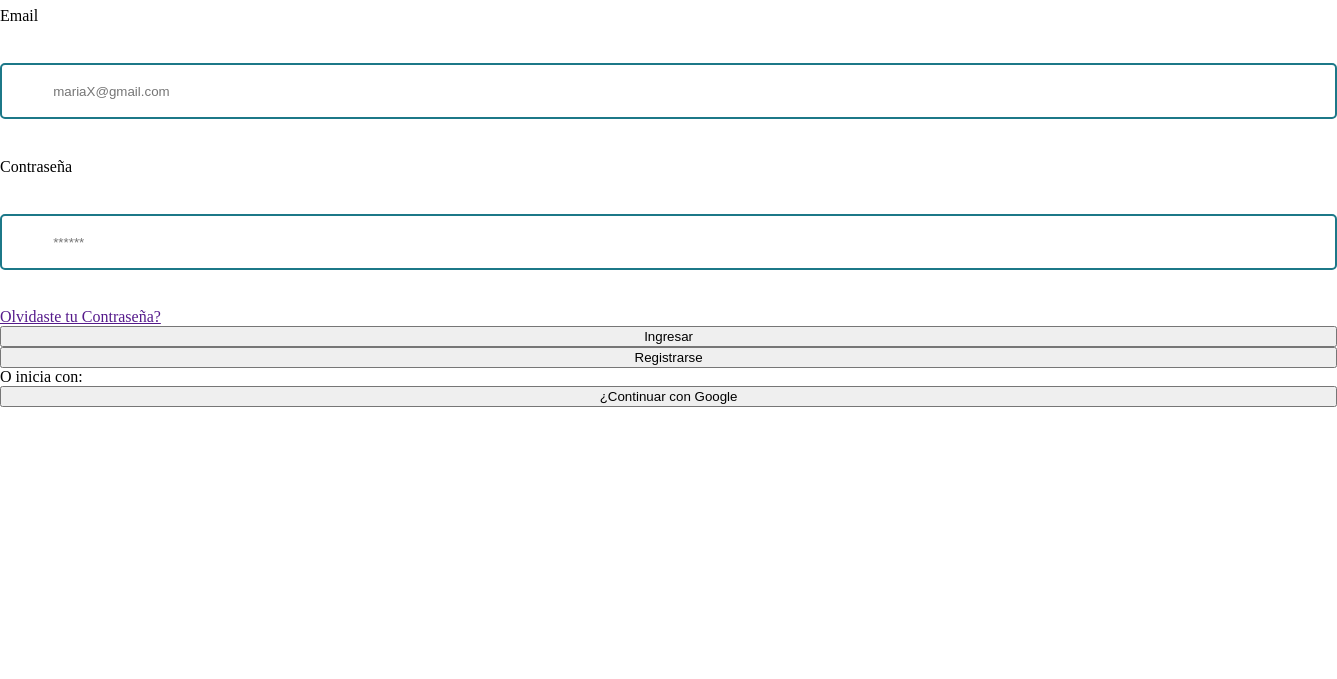
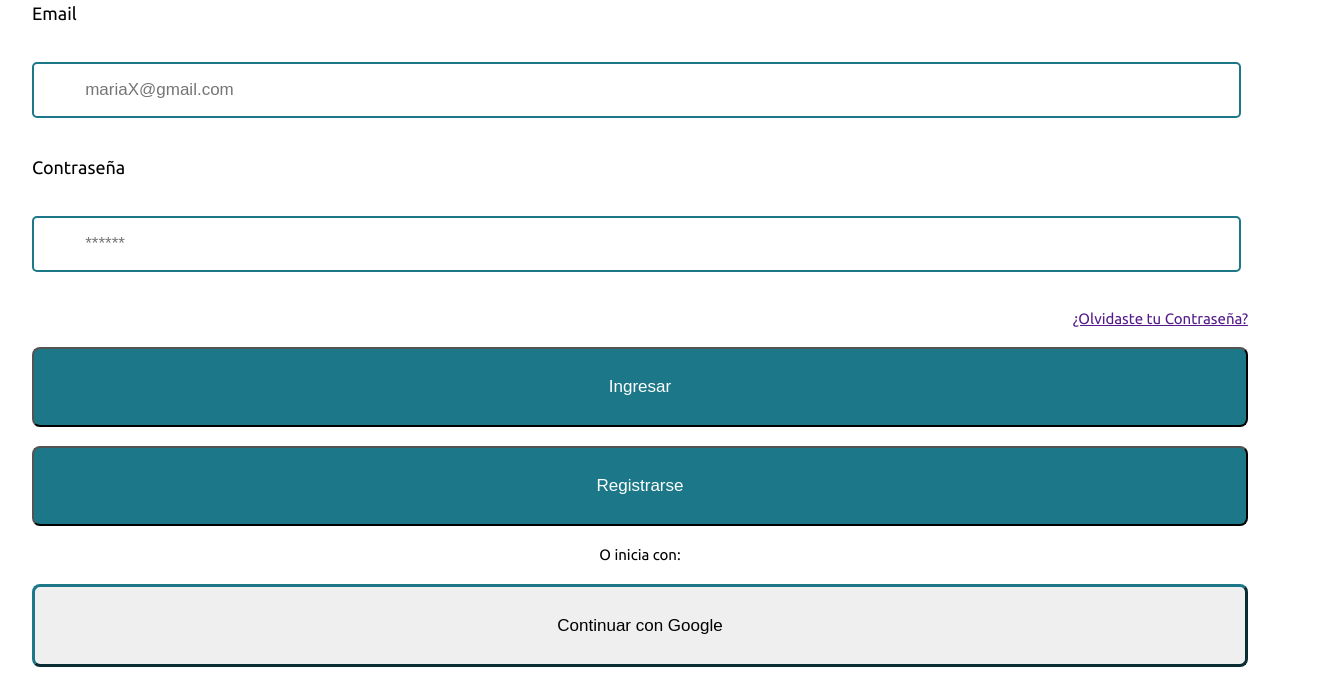
Before and after one commit to Laboratoria/DEV005-social-network, a website built with Vite: page src/index.html in a window 1280 px wide. Shown: the part 603-1282 px from the top of the page, 1337 px wide, since content can reach past the window. Before the commit the page ends 1010 px from the top, so only its background shows below. Built offline with nearby package versions, Linux system fonts and the light colour scheme.

Commit message:
changes styles

```diff
--- a/src/css/style.css
+++ b/src/css/style.css
@@ -2,18 +2,23 @@
 body {
 margin: 0;
 padding: 0;
+font-family: 'Ubuntu', sans-serif;
 }
 
-header {
-max-width: 20%;
-max-height: 20%;
+img {
+    display: block;
+    margin-left: auto;
+    margin-right: auto;
+    max-width: 100%;
+    max-height: 100%;
 }
 
 .container{
 display: flex;
 flex-wrap: wrap;
 flex-direction: column;
-justify-content: space-between;
+justify-content: space-around;
+align-content: center;
 }
 
 .welcome{
@@ -21,7 +26,7 @@ justify-content: space-between;
 }
 
 .text{
-width: 100%;
+width: 90%;
 height: 50px;
 padding-left: 4%;
 border: 2px solid #1C7888;
@@ -29,3 +34,44 @@ border-radius: 5px;
 margin-block-start: 3%;
 margin-block-end: 3%;
 }
+
+:placeholder-shown {
+    font-size: 17px;
+  }
+
+.forget{
+    align-self: flex-end;
+    margin-top: 0%;
+}
+#singIn, #singUp{
+    width: 95%;
+    height: 50%;
+    padding:2.2%;
+    margin-top: 1.5%;
+    border-radius: 8px;
+    background-color:#1C7888;
+    color:white;
+    font-size:17px;
+}
+.singInG{
+    margin-top: 1.5%;
+    align-self: center;
+}
+#google{
+    margin-top: 1.7%;
+    margin-bottom: 1%;
+    width: 95%;
+    height: 50%;
+    padding: 2.2%;
+    border-radius: 8px;
+    border-color: #1C7888;
+    border-width: 3px;
+    color:black;
+    font-size: 17px;
+}
+.email, .password{
+    font-size: 18px;
+}
+.forget, .singInG{
+    font-size: 15px;
+}
--- a/src/index.html
+++ b/src/index.html
@@ -6,6 +6,8 @@
   <meta name="viewport" content="width=device-width, initial-scale=1.0">
   <meta http-equiv="X-UA-Compatible" content="ie=edge">
   <link rel="stylesheet" href="css/style.css">
+  <link rel="preconnect" href="https://fonts.gstatic.com" crossorigin>
+  <link href="https://fonts.googleapis.com/css2?family=Ubuntu&display=swap" rel="stylesheet">
   <title>Document</title>
 </head>
 
@@ -18,16 +20,16 @@
       <h1 class="welcome">Bienvenid@</h1>
     </label>
     <form class="container">
-      <label for="email">Email</label>
-      <input type="email" id="email" class="text" value="" required pattern="+@globex\.com" placeholder="mariaX@gmail.com"/>
-      <label for="password">Contraseña</label>
-      <input type="password" id="password" class="text" value="" minlength="6" maxlength="16" required pattern="^[\p{L}]${1,25}" placeholder="******" />
-      <a href="">Olvidaste tu Contraseña?</a>
+      <label for="email" class="email">Email</label>
+      <input type="email" class="text" value="" required pattern="+@globex\.com" placeholder="mariaX@gmail.com"/>
+      <label for="password" class="password">Contraseña</label>
+      <input type="password" class="text" value="" minlength="6" maxlength="16" required pattern="^[\p{L}]${1,25}" placeholder="******" />
+      <a href="" class="forget">¿Olvidaste tu Contraseña?</a>
       <button id="singIn" type="submit">Ingresar</button>
 
       <button id="singUp">Registrarse</button>
-      <label for="text">O inicia con:</label>
-      <button id="google" href="">¿Continuar con Google</button>
+      <label for="text" class="singInG">O inicia con:</label>
+      <button id="google" href="">Continuar con Google</button>
     </form>
   </main>
   <script type="module" src="main.js"></script>
```
